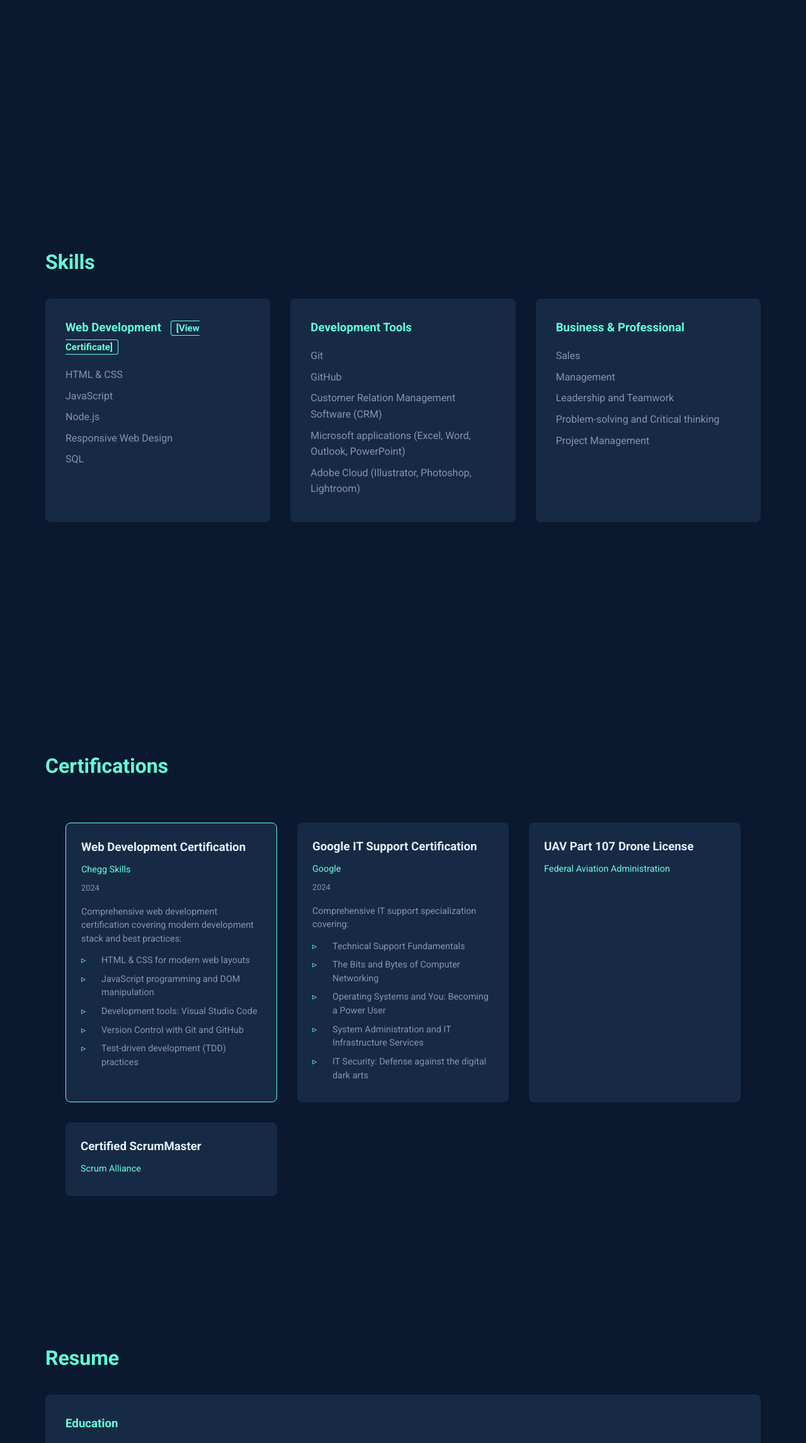
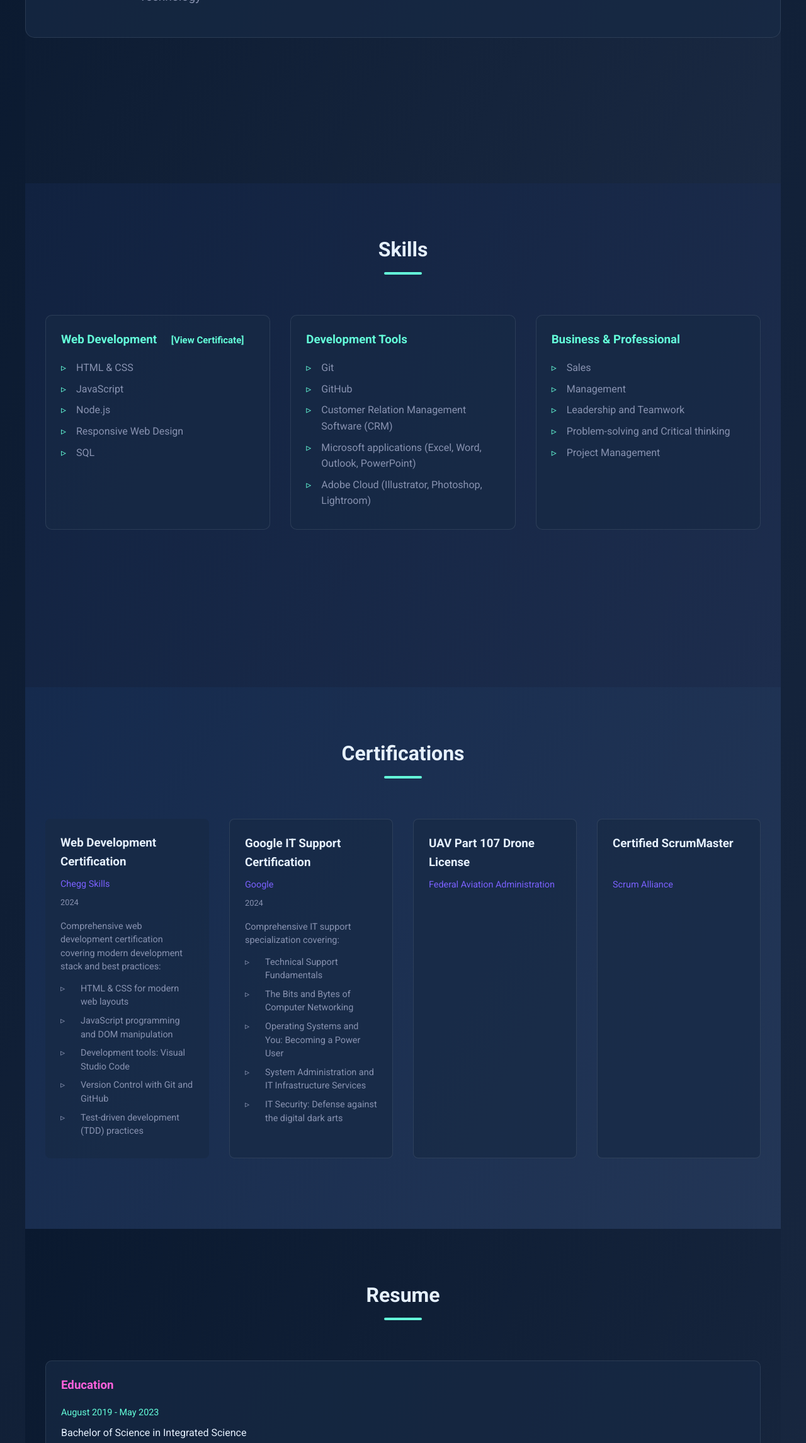
Before and after one commit to benduse/portfolio, a plain HTML site: page index.html in a window 1280 px wide. Shown: the part 509-2800 px from the top of the page at 63% size. Drawn offline with Linux system fonts and the light colour scheme.

Commit message:
Enhance styling and layout across multiple sections, including certifications, skills, and resume, with improved color variables and hover effects for better user experience.

```diff
--- /dev/null
+++ b/css/modules/certifications.css
@@ -0,0 +1,70 @@
+/* Certifications section styling */
+#certifications {
+    background: var(--bg-gradient-3);
+    padding: 80px 0;
+}
+
+.certifications-grid {
+    display: grid;
+    grid-template-columns: repeat(auto-fit, minmax(250px, 1fr));
+    gap: 2rem;
+    padding: 2rem;
+}
+
+.certification-item {
+    background: var(--card-bg);
+    border: 1px solid var(--border-light);
+    border-radius: 8px;
+    padding: 1.5rem;
+    transition: transform 0.3s ease, box-shadow 0.3s ease;
+}
+
+.certification-item:hover {
+    transform: translateY(-5px);
+    box-shadow: 0 5px 15px var(--shadow-color);
+}
+
+.certification-item h3 {
+    color: var(--text-white);
+    margin-bottom: 0.5rem;
+}
+
+.cert-provider {
+    color: var(--accent-secondary);
+    font-size: 0.9em;
+    margin-bottom: 0.5rem;
+}
+
+.cert-date {
+    color: var(--text-slate);
+    font-size: 0.8em;
+    margin-bottom: 1rem;
+}
+
+.cert-description {
+    color: var(--text-slate);
+    font-size: 0.9em;
+    line-height: 1.5;
+}
+
+.cert-topics {
+    list-style: none;
+    margin-top: 0.8rem;
+    padding-left: 1rem;
+}
+
+.cert-topics li {
+    color: var(--text-slate);
+    font-size: 0.9em;
+    line-height: 1.5;
+    margin-bottom: 0.5rem;
+    position: relative;
+    padding-left: 1rem;
+}
+
+.cert-topics li::before {
+    content: "▹";
+    position: absolute;
+    left: -1rem;
+    color: var(--accent-primary);
+}
--- /dev/null
+++ b/css/modules/common.css
@@ -0,0 +1,82 @@
+/* Common styles and utilities */
+* {
+    margin: 0;
+    padding: 0;
+    box-sizing: border-box;
+}
+
+html {
+    scroll-behavior: smooth;
+}
+
+body {
+    background: var(--bg-gradient-1);
+    color: var(--text-white);
+    font-family: 'Roboto', sans-serif;
+    line-height: 1.6;
+}
+
+/* Section titles styling */
+.section-title {
+    color: var(--text-white);
+    font-size: 2rem;
+    margin-bottom: 2rem;
+    text-align: center;
+    position: relative;
+}
+
+.section-title::after {
+    content: '';
+    display: block;
+    width: 60px;
+    height: 4px;
+    background: var(--accent-primary);
+    margin: 10px auto;
+    border-radius: 2px;
+}
+
+/* Footer styling */
+footer {
+    background: var(--navy-primary);
+    color: var(--text-slate);
+    text-align: center;
+    padding: 2rem;
+    border-top: 1px solid var(--border-light);
+}
+
+/* Common hover effects */
+a {
+    transition: color 0.3s ease;
+}
+
+a:hover {
+    color: var(--accent-primary);
+}
+
+/* Accessibility */
+.skip-link {
+    position: absolute;
+    top: -40px;
+    left: 0;
+    background: var(--accent-primary);
+    color: var(--navy-primary);
+    padding: 8px;
+    z-index: 1001;
+    transition: top 0.3s ease;
+}
+
+.skip-link:focus {
+    top: 0;
+}
+
+/* Smooth section transitions */
+section {
+    transition: background-color 0.5s ease;
+}
+
+/* Responsive utilities */
+@media (max-width: 768px) {
+    .section-title {
+        font-size: 1.75rem;
+    }
+}
--- /dev/null
+++ b/css/modules/home.css
@@ -0,0 +1,45 @@
+/* Navigation styling */
+.navbar {
+    background: rgba(10, 25, 47, 0.95);
+    backdrop-filter: blur(10px);
+    border-bottom: 1px solid var(--border-light);
+}
+
+.nav-links a {
+    color: var(--text-slate);
+    transition: color 0.3s ease;
+}
+
+.nav-links a:hover,
+.nav-links a:focus {
+    color: var(--accent-primary);
+}
+
+/* Home section styling */
+#home {
+    background: var(--bg-gradient-1);
+    padding: 120px 0 60px;
+}
+
+.home-content {
+    border-radius: 15px;
+    padding: 2rem;
+    background: var(--card-bg);
+    border: 1px solid var(--border-light);
+    transition: transform 0.3s ease;
+}
+
+.home-content:hover {
+    transform: translateY(-5px);
+    box-shadow: 0 10px 30px var(--shadow-color);
+}
+
+.profile-image {
+    width: 100px;
+    height: 112px;
+    object-fit: cover;
+    border-radius: 6px;
+    box-shadow: 0 2px 10px var(--shadow-color);
+    transition: transform 0.3s ease;
+    flex-shrink: 0;
+}
--- /dev/null
+++ b/css/modules/resume.css
@@ -0,0 +1,60 @@
+/* Resume section styling */
+#resume {
+    background: var(--bg-gradient-1);
+    padding: 80px 0;
+}
+
+.resume-grid {
+    display: grid;
+    grid-template-columns: repeat(auto-fit, minmax(300px, 1fr));
+    gap: 2rem;
+    padding: 2rem;
+}
+
+.resume-item {
+    background: var(--card-bg);
+    border: 1px solid var(--border-light);
+    border-radius: 10px;
+    padding: 1.5rem;
+    transition: transform 0.3s ease;
+}
+
+.resume-item:hover {
+    transform: translateY(-5px);
+    box-shadow: 0 5px 15px var(--shadow-color);
+}
+
+.resume-item h3 {
+    color: var(--accent-tertiary);
+    margin-bottom: 1rem;
+}
+
+.date {
+    color: var(--accent-primary);
+    font-size: 0.9rem;
+    margin-bottom: 0.5rem;
+}
+
+.resume-item p {
+    color: var(--text-white);
+    margin-bottom: 0.5rem;
+}
+
+.resume-item .skill-list {
+    list-style: none;
+    padding-left: 1.5rem;
+    margin-top: 0.5rem;
+}
+
+.resume-item .skill-list li {
+    color: var(--text-slate);
+    margin-bottom: 0.5rem;
+    position: relative;
+}
+
+.resume-item .skill-list li::before {
+    content: "▹";
+    position: absolute;
+    left: -1.5rem;
+    color: var(--accent-primary);
+}
--- /dev/null
+++ b/css/modules/skills.css
@@ -0,0 +1,49 @@
+/* Skills section styling */
+#skills {
+    background: var(--bg-gradient-2);
+    padding: 80px 0;
+}
+
+.skills-grid {
+    display: grid;
+    grid-template-columns: repeat(auto-fit, minmax(250px, 1fr));
+    gap: 2rem;
+    padding: 2rem;
+}
+
+.skill-category {
+    background: var(--card-bg);
+    border: 1px solid var(--border-light);
+    border-radius: 10px;
+    padding: 1.5rem;
+    transition: transform 0.3s ease, box-shadow 0.3s ease;
+}
+
+.skill-category:hover {
+    transform: translateY(-5px);
+    box-shadow: 0 5px 15px var(--glow-accent);
+}
+
+.skill-category h3 {
+    color: var(--accent-primary);
+    margin-bottom: 1rem;
+}
+
+.skill-list {
+    list-style: none;
+    padding-left: 0;
+}
+
+.skill-list li {
+    color: var(--text-slate);
+    margin-bottom: 0.5rem;
+    padding-left: 1.5rem;
+    position: relative;
+}
+
+.skill-list li::before {
+    content: "▹";
+    position: absolute;
+    left: 0;
+    color: var(--accent-primary);
+}
--- /dev/null
+++ b/css/modules/variables.css
@@ -0,0 +1,29 @@
+:root {
+  /* Base colors */
+  --navy-primary: #0a192f;
+  --navy-light: #172a45;
+  --navy-lightest: #303C55;
+
+  /* Text colors */
+  --text-white: #e6f1ff;
+  --text-slate: #8892b0;
+
+  /* Accent colors */
+  --accent-primary: #64ffda;    /* Cyan - Primary accent */
+  --accent-secondary: #7B61FF;  /* Purple - Secondary accent */
+  --accent-tertiary: #FF61DC;   /* Pink - Tertiary accent */
+
+  /* Section background variations */
+  --bg-gradient-1: linear-gradient(120deg, #0a192f 0%, #1a2942 100%);
+  --bg-gradient-2: linear-gradient(120deg, #112240 0%, #1d2d4d 100%);
+  --bg-gradient-3: linear-gradient(120deg, #152a4d 0%, #233656 100%);
+
+  /* Card and hover effects */
+  --card-bg: rgba(23, 42, 69, 0.7);
+  --hover-bg: rgba(100, 255, 218, 0.1);
+
+  /* Borders and shadows */
+  --border-light: rgba(230, 241, 255, 0.1);
+  --shadow-color: rgba(0, 0, 0, 0.2);
+  --glow-accent: rgba(100, 255, 218, 0.2);
+}
--- a/css/style.css
+++ b/css/style.css
@@ -1,10 +1,41 @@
+/* Import CSS modules */
+@import 'modules/variables.css';
+@import 'modules/common.css';
+@import 'modules/home.css';
+@import 'modules/skills.css';
+@import 'modules/certifications.css';
+@import 'modules/resume.css';
+
+/* Any additional custom styles can go here */
+
 :root {
+  /* Base colors */
   --navy-primary: #0a192f;
   --navy-light: #172a45;
   --navy-lightest: #303C55;
+
+  /* Text colors */
   --text-white: #e6f1ff;
   --text-slate: #8892b0;
-  --accent: #64ffda;
+
+  /* Accent colors */
+  --accent-primary: #64ffda;    /* Cyan - Primary accent */
+  --accent-secondary: #7B61FF;  /* Purple - Secondary accent */
+  --accent-tertiary: #FF61DC;   /* Pink - Tertiary accent */
+
+  /* Section background variations */
+  --bg-gradient-1: linear-gradient(120deg, #0a192f 0%, #1a2942 100%);
+  --bg-gradient-2: linear-gradient(120deg, #112240 0%, #1d2d4d 100%);
+  --bg-gradient-3: linear-gradient(120deg, #152a4d 0%, #233656 100%);
+
+  /* Card and hover effects */
+  --card-bg: rgba(23, 42, 69, 0.7);
+  --hover-bg: rgba(100, 255, 218, 0.1);
+
+  /* Borders and shadows */
+  --border-light: rgba(230, 241, 255, 0.1);
+  --shadow-color: rgba(0, 0, 0, 0.2);
+  --glow-accent: rgba(100, 255, 218, 0.2);
 }
 
 * {
@@ -18,9 +49,9 @@ html {
 }
 
 body {
+    background: var(--bg-gradient-1);
+    color: var(--text-white);
     font-family: 'Roboto', sans-serif;
-  background-color: var(--navy-primary);
-  color: var(--text-white);
     line-height: 1.6;
 }
 
@@ -35,7 +66,9 @@ body {
     top: 0;
     right: 0;
     z-index: 1000;
-    background-color: var(--navy-primary);
+    background: rgba(10, 25, 47, 0.95);
+    backdrop-filter: blur(10px);
+    border-bottom: 1px solid var(--border-light);
 }
 
 .nav-container {
@@ -66,8 +99,7 @@ body {
 
 .nav-links a:hover,
 .nav-links a:focus {
-    color: var(--accent);
-    outline: none;
+    color: var(--accent-primary);
 }
 
 /* Accessibility focus indicator */
@@ -110,6 +142,7 @@ body {
 
 /* Sections */
 section {
+    transition: background-color 0.5s ease;
   min-height: 100vh;
   padding: 100px 2rem;
   max-width: 1200px;
@@ -117,9 +150,21 @@ section {
 }
 
 .section-title {
+    color: var(--text-white);
     font-size: 2rem;
-  color: var(--accent);
     margin-bottom: 2rem;
+    text-align: center;
+    position: relative;
+}
+
+.section-title::after {
+    content: '';
+    display: block;
+    width: 60px;
+    height: 4px;
+    background: var(--accent-primary);
+    margin: 10px auto;
+    border-radius: 2px;
 }
 
 /* Home Section */
@@ -127,16 +172,27 @@ section {
   display: flex;
   flex-direction: column;
   justify-content: center;
+  background: var(--bg-gradient-1);
+  padding: 120px 0 60px;
 }
 
 .home-content {
     max-width: 1200px;
     margin: 0 auto;
-    padding: 4rem 2rem;
+    padding: 2rem;
     display: flex;
     gap: 3rem;
     align-items: flex-start;
     flex-wrap: wrap;
+    border-radius: 15px;
+    background: var(--card-bg);
+    border: 1px solid var(--border-light);
+    transition: transform 0.3s ease;
+}
+
+.home-content:hover {
+    transform: translateY(-5px);
+    box-shadow: 0 10px 30px var(--shadow-color);
 }
 
 .profile-image {
@@ -179,18 +235,20 @@ section {
 }
 
 .skill-category {
-  background-color: var(--navy-light);
-  padding: 2rem;
-  border-radius: 8px;
-  transition: transform 0.3s ease;
+  background: var(--card-bg);
+  border: 1px solid var(--border-light);
+  border-radius: 10px;
+  padding: 1.5rem;
+  transition: transform 0.3s ease, box-shadow 0.3s ease;
 }
 
 .skill-category:hover {
   transform: translateY(-5px);
+  box-shadow: 0 5px 15px var(--glow-accent);
 }
 
 .skill-category h3 {
-  color: var(--accent);
+    color: var(--accent-primary);
     margin-bottom: 1rem;
 }
 
@@ -211,23 +269,25 @@ section {
 }
 
 .resume-item {
-  background-color: var(--navy-light);
-  padding: 2rem;
-  border-radius: 8px;
+  background: var(--card-bg);
+  border: 1px solid var(--border-light);
+  border-radius: 10px;
+  padding: 1.5rem;
   transition: transform 0.3s ease;
 }
 
 .resume-item:hover {
   transform: translateY(-5px);
+  box-shadow: 0 5px 15px var(--shadow-color);
 }
 
 .resume-item h3 {
-  color: var(--accent);
+    color: var(--accent-tertiary);
     margin-bottom: 1rem;
 }
 
-.resume-item .date {
-  color: var(--text-slate);
+.date {
+    color: var(--accent-primary);
     font-size: 0.9rem;
     margin-bottom: 0.5rem;
 }
@@ -257,14 +317,14 @@ section {
 }
 
 .certification-item {
-    background: var(--navy-light);
-    padding: 1.5rem;
-    border-radius: 8px;
-    transition: transform 0.3s ease;
+    background: var(--card-bg);
+    border: 1px solid var(--border-light);
+    transition: transform 0.3s ease, box-shadow 0.3s ease;
 }
 
 .certification-item:hover {
     transform: translateY(-5px);
+    box-shadow: 0 5px 15px var(--shadow-color);
 }
 
 .certification-item h3 {
@@ -273,9 +333,7 @@ section {
 }
 
 .cert-provider {
-    color: var(--accent);
-    font-size: 0.9em;
-    margin-bottom: 0.5rem;
+    color: var(--accent-secondary);
 }
 
 .cert-date {
@@ -341,10 +399,11 @@ section {
 
 /* Footer */
 footer {
-  background-color: var(--navy-light);
+    background: var(--navy-primary);
+    color: var(--text-slate);
+    text-align: center;
     padding: 2rem;
-  text-align: center;
-  color: var(--text-slate);
+    border-top: 1px solid var(--border-light);
 }
 
 /* Responsive Design */
```
Lines whose indentation alone changed are shown as unchanged.
